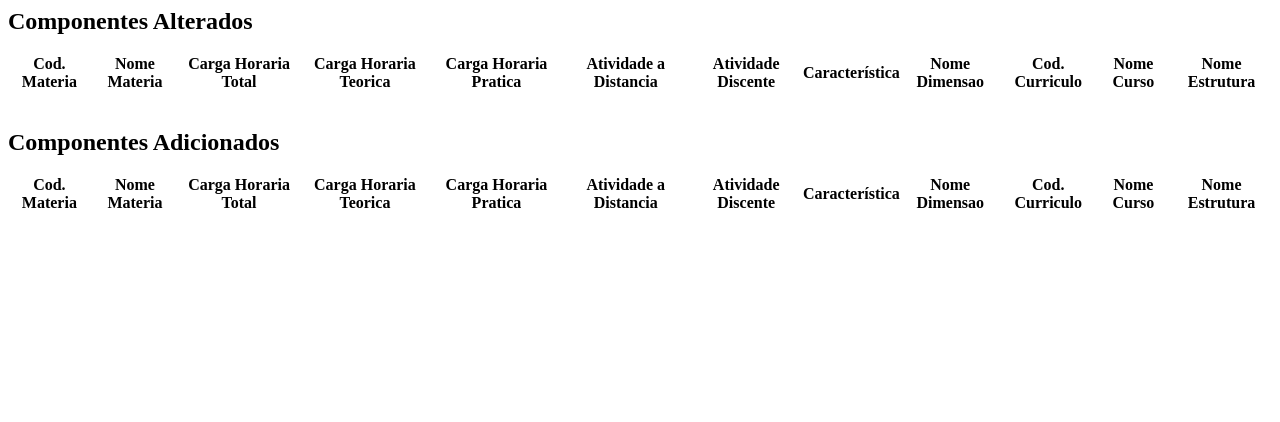
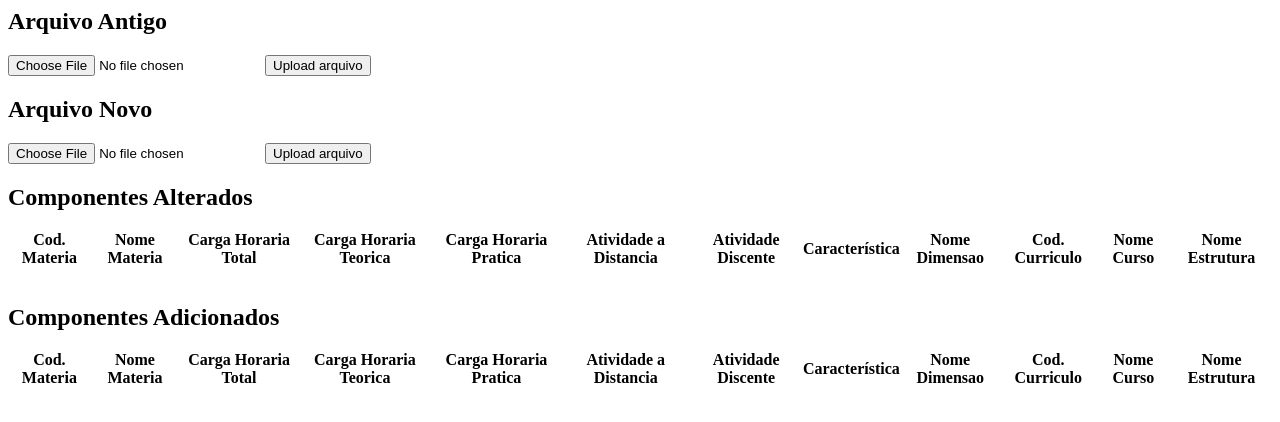
Before and after one commit to caducode/feevascomp, a Flask app: template templates/index.html in a window 1280 px wide. Shown: the top 422 px of the page. Run offline with Flask 2, Linux system fonts and the light colour scheme; the template is opened without the code that fills it, so the values that code supplies are empty; some libraries are stand-ins or nearby versions.

Commit message:
adicionado botões de upload dos arquivos e iniciando programação

```diff
--- a/app.py
+++ b/app.py
@@ -1,7 +1,5 @@
 
-from flask import Flask
-from flask import render_template
-from flask import url_for
+from flask import Flask, flash, request, redirect, url_for,render_template
 from posixpath import realpath
 from pprint import pprint
 from numpy import NaN
@@ -9,9 +7,16 @@ import pandas as pd
 import math
 import sys
 import os
+from werkzeug.utils import secure_filename
+
 
 
 app = Flask(__name__)
+SESSION_TYPE = 'redis'
+app.config.from_object(__name__)
+app.secret_key = b'_5#y2L"F4Q8z\n\xec]/'
+UPLOAD_FOLDER = './uploads'
+ALLOWED_EXTENSIONS = {'xlsx'}
 
 @app.route("/")
 def hello_world():
@@ -21,6 +26,27 @@ def hello_world():
     print("executou metodo de comparação")
     return render_template('index.html', css_path = css_file, lista_update= lista[0], lista_novos= lista[1])
 
+@app.route("/file_old", methods=['GET', 'POST'])
+def file_old():
+    if(request.method == 'POST'):
+        print(request.files)
+        if 'file_old' not in request.files:
+            flash('Problema no envio do arquivo')
+            return redirect(request.url)
+        file = request.files['file_old']
+        if file.filename == '':
+            flash('Arquivo não selecionado')
+            return redirect(request.url)
+        if file and allowed_file(file.filename):
+            print('entrou aqui', file.filename)
+            filename = secure_filename(file.filename)
+            file.save('/'.join(['uploads', filename]))
+            return redirect('/')
+    return redirect('/')
+
+def allowed_file(filename):
+    return '.' in filename and \
+            filename.rsplit('.',1)[1].lower() in ALLOWED_EXTENSIONS
 
 def compara_arquivos():
     pd.set_option('display.max_columns', 4)
--- a/templates/index.html
+++ b/templates/index.html
@@ -12,6 +12,22 @@
     </head>
 
     <body>
+        <section>
+            <title>Escolher arquivo antigo</title>
+            <h2>Arquivo Antigo</h2>
+            <form method="POST" enctype="multipart/form-data" action="/file_old">
+                <input type="file" name="file_old">
+                <input type="submit" value="Upload arquivo">
+            </form>
+        </section>
+        <section>
+            <title>Escolher arquivo novo</title>
+            <h2>Arquivo Novo</h2>
+            <form method="post" enctype="multipart/form-data">
+                <input type="file" name="file_new">
+                <input type="submit" value="Upload arquivo">
+            </form>
+        </section>
         <section>
             <!--for demo wrap-->
             <h1>Componentes Alterados</h1>
```
